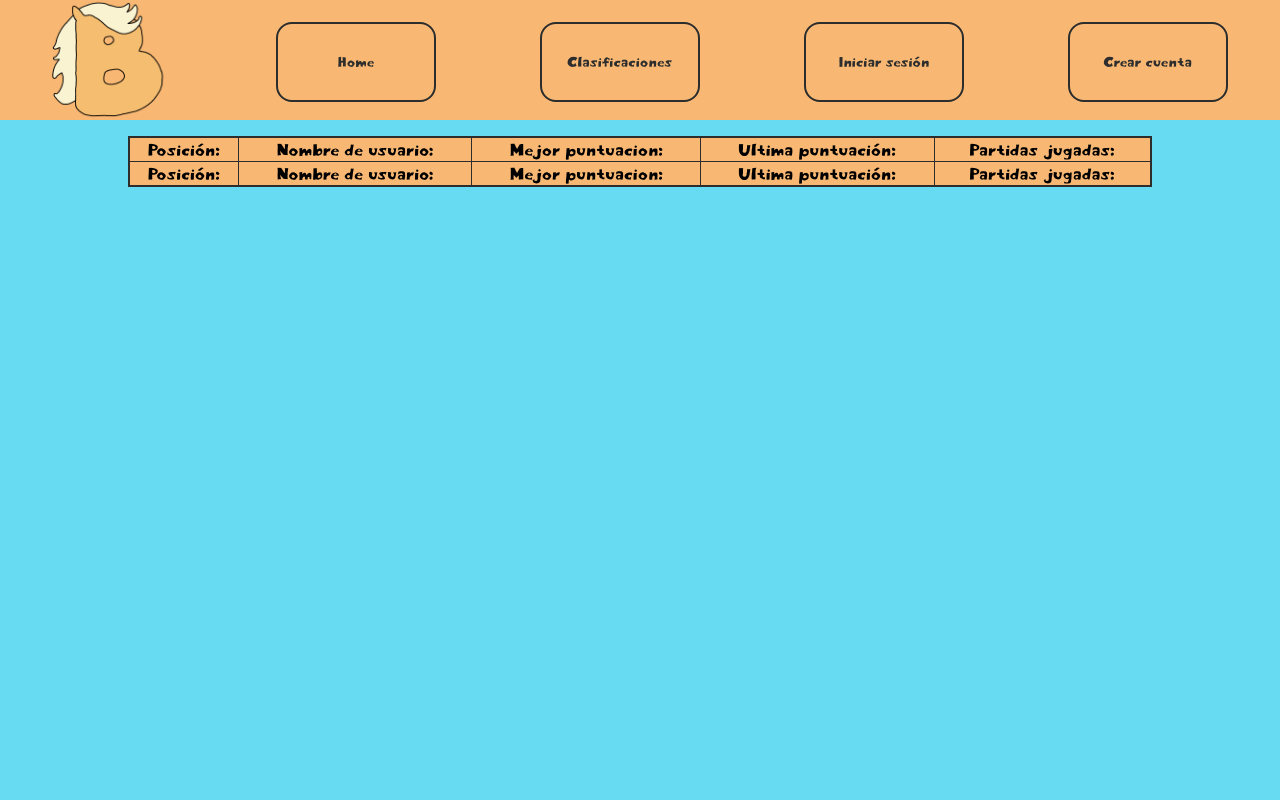
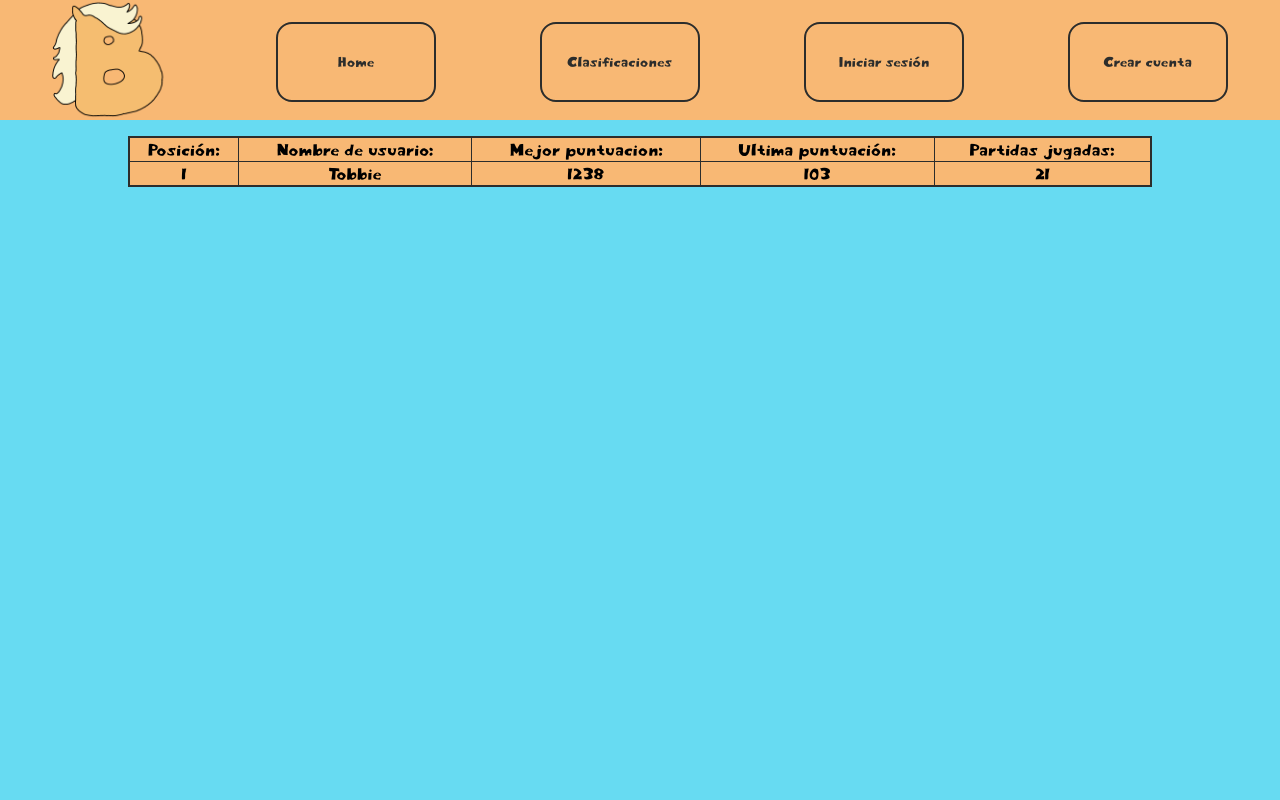
Before and after one commit to TobiasNobaIsft220/Balance, a React (Vite) app in the folder Balance React/: page /clasificaciones in a window 1280 px wide. Shown: the top 800 px of the page. Built offline with nearby package versions, Linux system fonts and the light colour scheme.

Commit message:
Arregle el link de descarga de la pagina

```diff
--- a/Balance React/src/content/Home/Home.tsx
+++ b/Balance React/src/content/Home/Home.tsx
@@ -12,7 +12,7 @@
 
                         <img className="gifJuegoBalance" src="../../../img/BalanceHomePageGifCorto(Convertido).gif" alt="Gif-Juego-Balance" />
                         <img className="logoJuegoBalance" src="../../../img/Logo-Balance.png" alt="Logo-Balance"/>
-                        <a href="https://github.com/TobiasNobaIsft220/Balance.git" target="_blank" ><button className="botonDescargar">Descargar</button></a>
+                        <a href="https://drive.google.com/file/d/1WHUK3ndR2kEdA3-LI0pdKRlLKgyElqre/view?usp=sharing" target="_blank" ><button className="botonDescargar">Descargar</button></a>
                     </div>
             </section>
 
--- a/Balance React/src/content/LeaderBoard/LeaderBoard.tsx
+++ b/Balance React/src/content/LeaderBoard/LeaderBoard.tsx
@@ -35,23 +35,23 @@
 
                         <tr>
                             <td>
-                                Posición:
+                                1
                             </td>
 
                             <td>
-                                Nombre de usuario:
+                                Tobbie
                             </td>
 
                             <td>
-                                Mejor puntuacion:
+                                1238
                             </td>
 
                             <td>
-                                Ultima puntuación:
+                                103
                             </td>
 
                             <td>
-                                Partidas jugadas:
+                                21
                             </td>
                         </tr>
                     </table>
```
Also changed, not shown: 2 other files (tests, documents, lock files or other folders).
